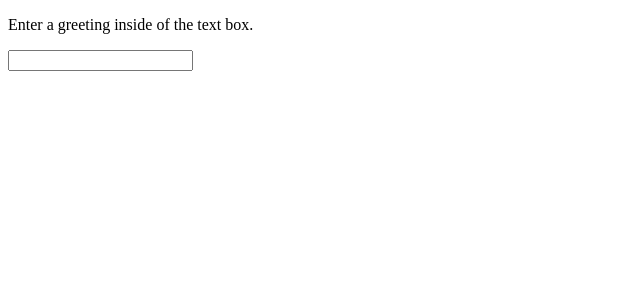
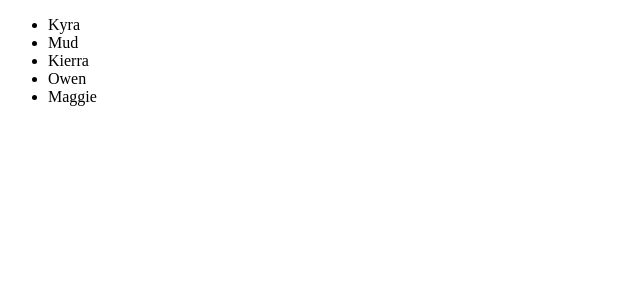
Before and after one commit to kyracalvert/angular-practice-1, an Angular app: page / in a window 1280 px wide. Shown: the top 300 px of the page, without its empty margins (0-640 px from the left). Built offline with nearby package versions, Linux system fonts and the light colour scheme.

Commit message:
ngFor, iteration binding via greeting component.

```diff
--- a/src/app/app.component.html
+++ b/src/app/app.component.html
@@ -1,5 +1,3 @@
-<!-- This is the hello component's selector
-  this imports the hello component -->
-  <app-hello></app-hello>
+<app-greeting></app-greeting>
 
     <!-- parens represents event-binding within Angular -->
--- a/src/app/app.module.ts
+++ b/src/app/app.module.ts
@@ -8,13 +8,15 @@ import { FormsModule } from '@angular/forms';
 
 import { AppComponent } from './app.component';
 import { HelloComponent } from './hello/hello.component';
+import { GreetingComponent } from './greeting/greeting.component';
 
 // the app component belongs to this module
 // defines an NgModule
 @NgModule({
   declarations: [
     AppComponent,
-    HelloComponent
+    HelloComponent,
+    GreetingComponent
   ],
   imports: [
     BrowserModule,
--- /dev/null
+++ b/src/app/greeting/greeting.component.html
@@ -0,0 +1,6 @@
+<!-- interates over names from the 'names' array in component -->
+<div>
+  <ul>
+    <li *ngFor="let name of names">{{name}}</li>
+  </ul>
+</div>
--- /dev/null
+++ b/src/app/greeting/greeting.component.ts
@@ -0,0 +1,17 @@
+import { Component, OnInit } from '@angular/core';
+
+@Component({
+  selector: 'app-greeting',
+  templateUrl: './greeting.component.html',
+  styleUrls: ['./greeting.component.css']
+})
+export class GreetingComponent implements OnInit {
+
+  names: string[] = ['Kyra', 'Mud', 'Kierra', 'Owen', 'Maggie'];
+
+  constructor() { }
+
+  ngOnInit() {
+  }
+
+}
```
Also changed, not shown: src/app/greeting/greeting.component.css (added), 1 other file (tests, documents, lock files or other folders).
